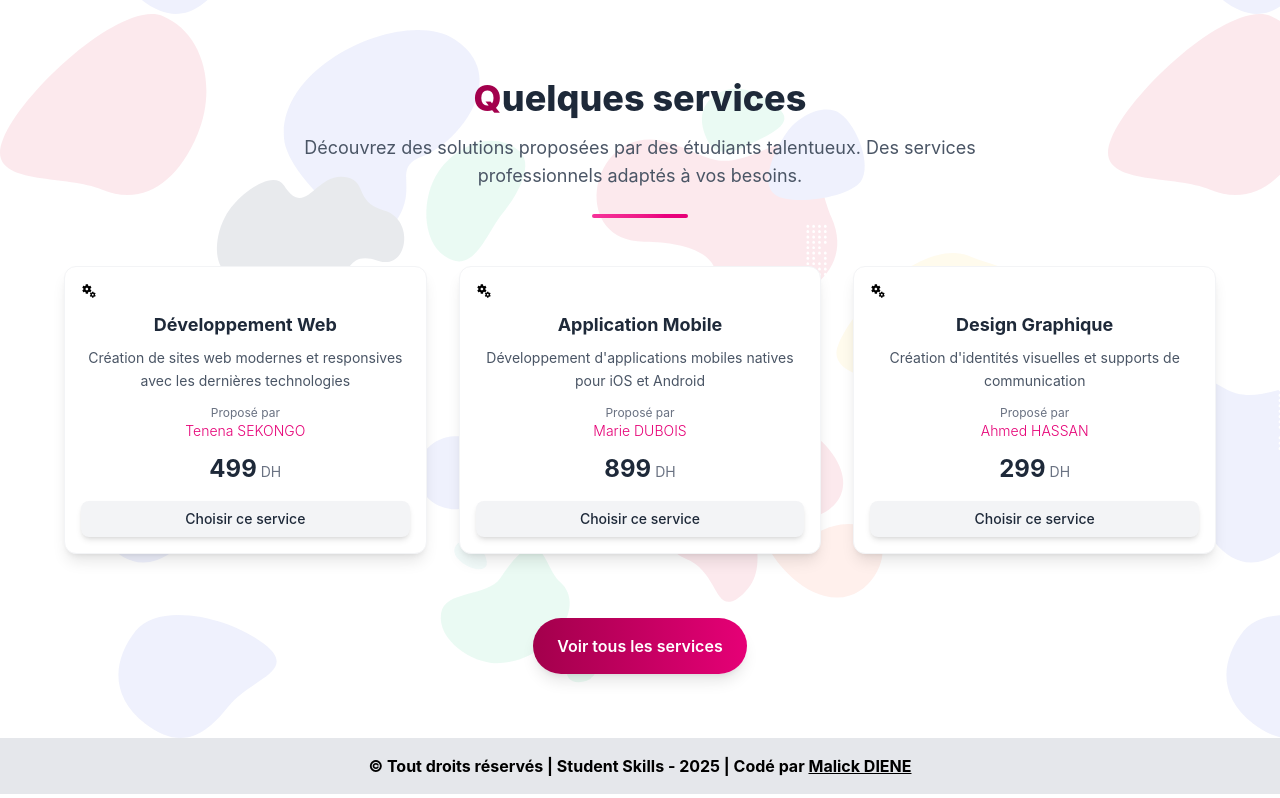
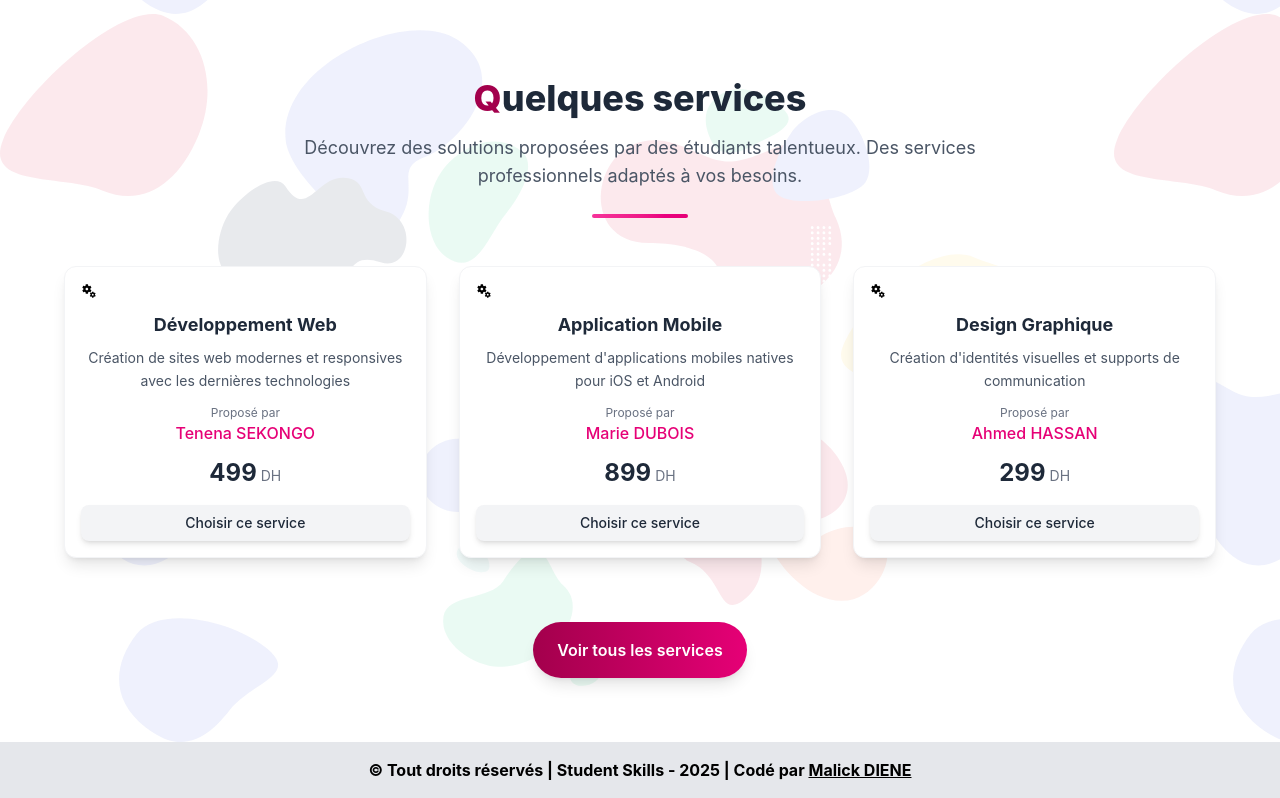
Before and after one commit to MilkCoder26/student-skills, a React (Vite) app: page / in a window 1280 px wide. Shown: the part 2788-3586 px from the top of the page. Built offline with nearby package versions, Linux system fonts and the light colour scheme.

Commit message:
linking services card to services page details

```diff
--- a/src/components/ServiceCard.tsx
+++ b/src/components/ServiceCard.tsx
@@ -1,3 +1,4 @@
+import { Link } from '@tanstack/react-router'
 import { MdOutlineMiscellaneousServices } from 'react-icons/md'
 
 export type Service = {
@@ -12,7 +13,11 @@
 
 const ServiceCard = ({ service }: { service: Service }) => {
   return (
-    <div className="bg-white rounded-xl shadow-lg hover:shadow-xl transition-all duration-300 p-4 transform hover:-translate-y-1 border border-gray-100">
+    <Link
+      to="/services/$serviceId"
+      params={{ serviceId: service.id.toString() }}
+      className="bg-white rounded-xl shadow-lg hover:shadow-xl transition-all duration-300 p-4 transform hover:-translate-y-1 border border-gray-100"
+    >
       {/* Service image */}
       <div className="mb-3 text-center">
         <MdOutlineMiscellaneousServices />
@@ -31,7 +36,7 @@
         {/* Student name */}
         <div className="mb-3">
           <p className="text-xs text-gray-500">Proposé par</p>
-          <p className="text-sm font-light text-primary-600">
+          <p className="text-md font-medium text-primary-600">
             {service.studentName}
           </p>
         </div>
@@ -49,7 +54,7 @@
           Choisir ce service
         </button>
       </div>
-    </div>
+    </Link>
   )
 }
 
--- a/src/routes/services/index.tsx
+++ b/src/routes/services/index.tsx
@@ -137,7 +137,7 @@
                 placeholder="Rechercher un service..."
                 value={searchTerm}
                 onChange={(e) => setSearchTerm(e.target.value)}
-                className="w-full pl-10 pr-4 py-3 border border-gray-300 rounded-lg focus:ring-2 focus:ring-blue-500 focus:border-transparent"
+                className="w-full pl-10 pr-4 py-3 border border-gray-300 rounded-lg focus:ring-2 focus:ring-primary-900 focus:border-transparent"
               />
               <svg
                 className="absolute left-3 top-1/2 transform -translate-y-1/2 w-5 h-5 text-gray-400"
--- a/src/routes/students/index.tsx
+++ b/src/routes/students/index.tsx
@@ -117,7 +117,7 @@
                 placeholder="Rechercher par nom ou compétence..."
                 value={searchTerm}
                 onChange={(e) => setSearchTerm(e.target.value)}
-                className="w-full pl-10 pr-4 py-3 border border-gray-300 rounded-lg focus:ring-2 focus:ring-blue-500 focus:border-transparent"
+                className="w-full pl-10 pr-4 py-3 border border-gray-300 rounded-lg focus:ring-2 focus:ring-primary-900 focus:border-transparent"
               />
               <svg
                 className="absolute left-3 top-1/2 transform -translate-y-1/2 w-5 h-5 text-gray-400"
```
